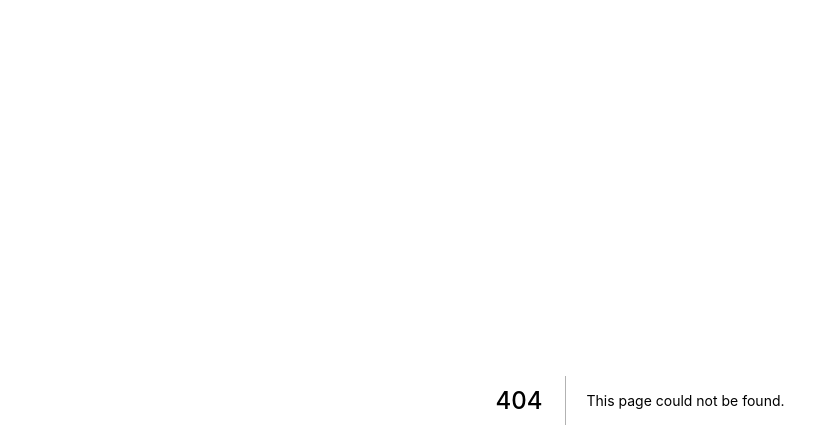
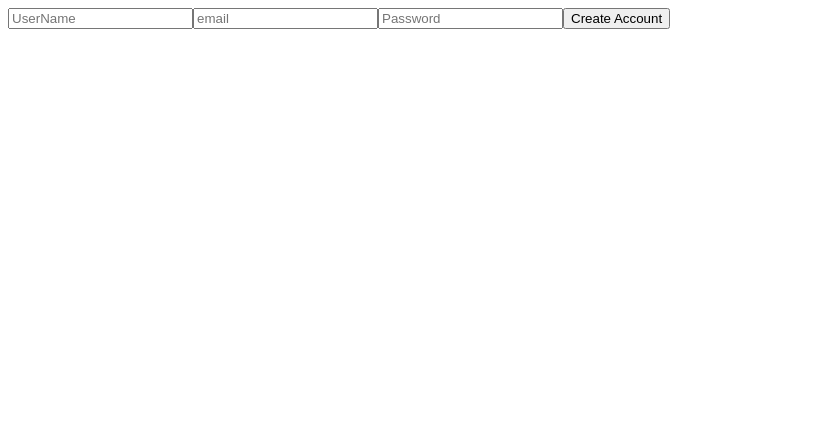
Before and after one commit to bug41/carrot-market, a Next.js app: page /forms in a window 1280 px wide. Before the commit this address had no page. Shown: the top 448 px of the page, without its empty margins (0-839 px from the left). Built offline with nearby package versions, Linux system fonts and the light colour scheme.

Commit message:
normalForm

```diff
--- /dev/null
+++ b/pages/forms.tsx
@@ -0,0 +1,57 @@
+import React, { useState } from "react";
+
+export default function Forms(){
+
+    const [userName, setUserName] = useState("");
+    const [email, setEmail] = useState("");
+    const [password, setPassword] = useState("");
+    const [formErros, setFormErros] = useState("");
+
+    const onUserNameChange = (event:React.SyntheticEvent<HTMLInputElement>) => {
+        const {
+            currentTarget: {value},
+        } = event;
+        setUserName(value);
+    }
+
+    const onEmailChange = (event:React.SyntheticEvent<HTMLInputElement>) => {
+        const {
+            currentTarget: {value},
+        } = event;
+        setEmail(value);
+    }
+
+    const onPasswordChange = (event:React.SyntheticEvent<HTMLInputElement>) => {
+        const {
+            currentTarget: {value},
+        } = event;
+        setPassword(value);
+    }
+
+    const onSubmit = (event: React.SyntheticEvent<HTMLInputElement>) => {
+        event.preventDefault();
+
+        if(userName === "" || email === "" || password === "") {
+            setFormErros("All fields are required");
+        }
+
+        console.log(userName,email,password);
+    };
+
+
+    return (
+        <form onSubmit={onSubmit}>
+            <input
+                onChange={onUserNameChange}
+                value={userName} type="text" placeholder="UserName" required minLength={5}/>
+            <input
+                onChange={onEmailChange}
+                value={email} type="email" placeholder="email" required/>
+            <input
+                onChange={onPasswordChange}
+                value={password} type="password" placeholder="Password" required/>
+
+            <input type="submit" value="Create Account"/>
+        </form>
+    );
+}
```
